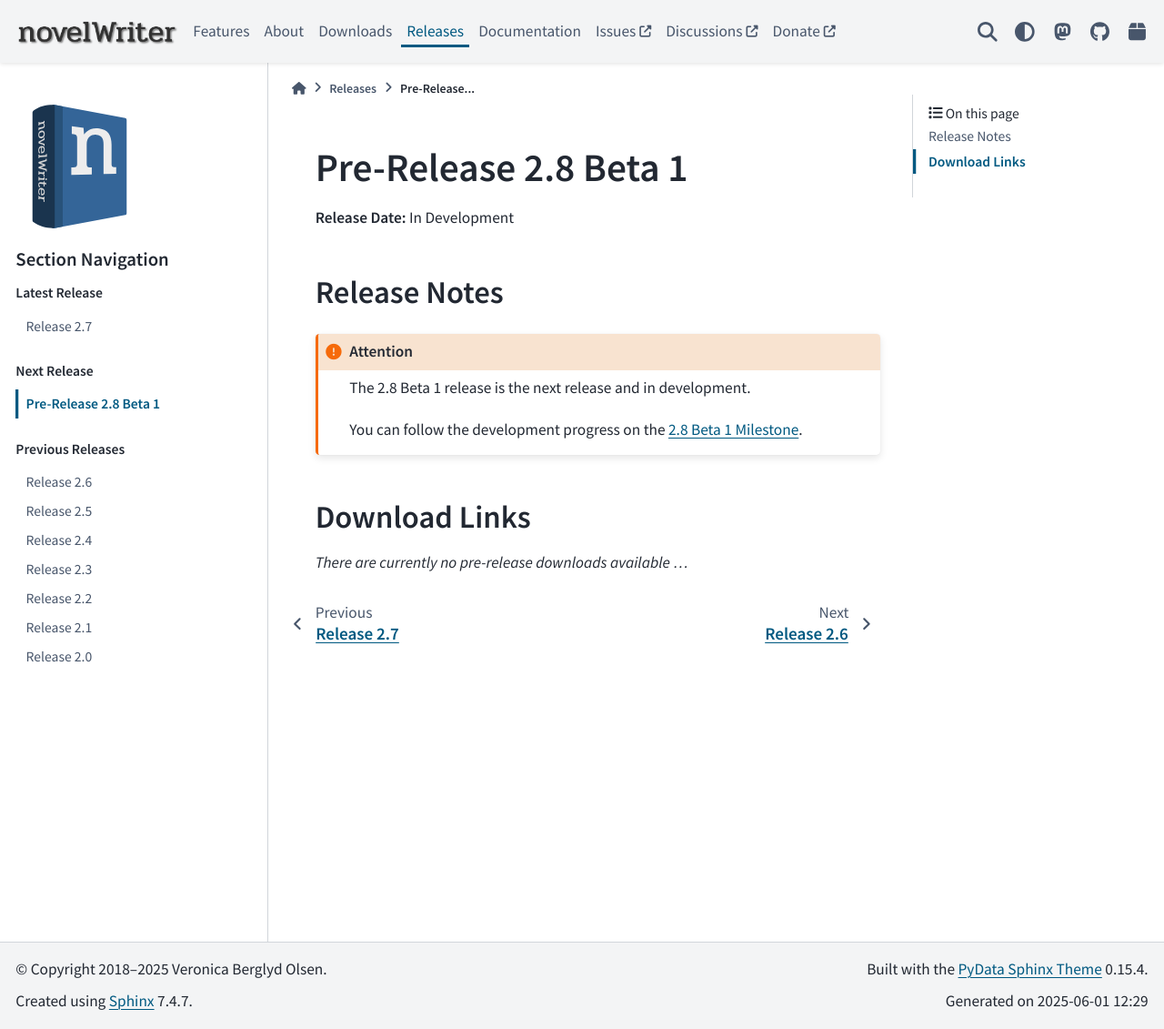
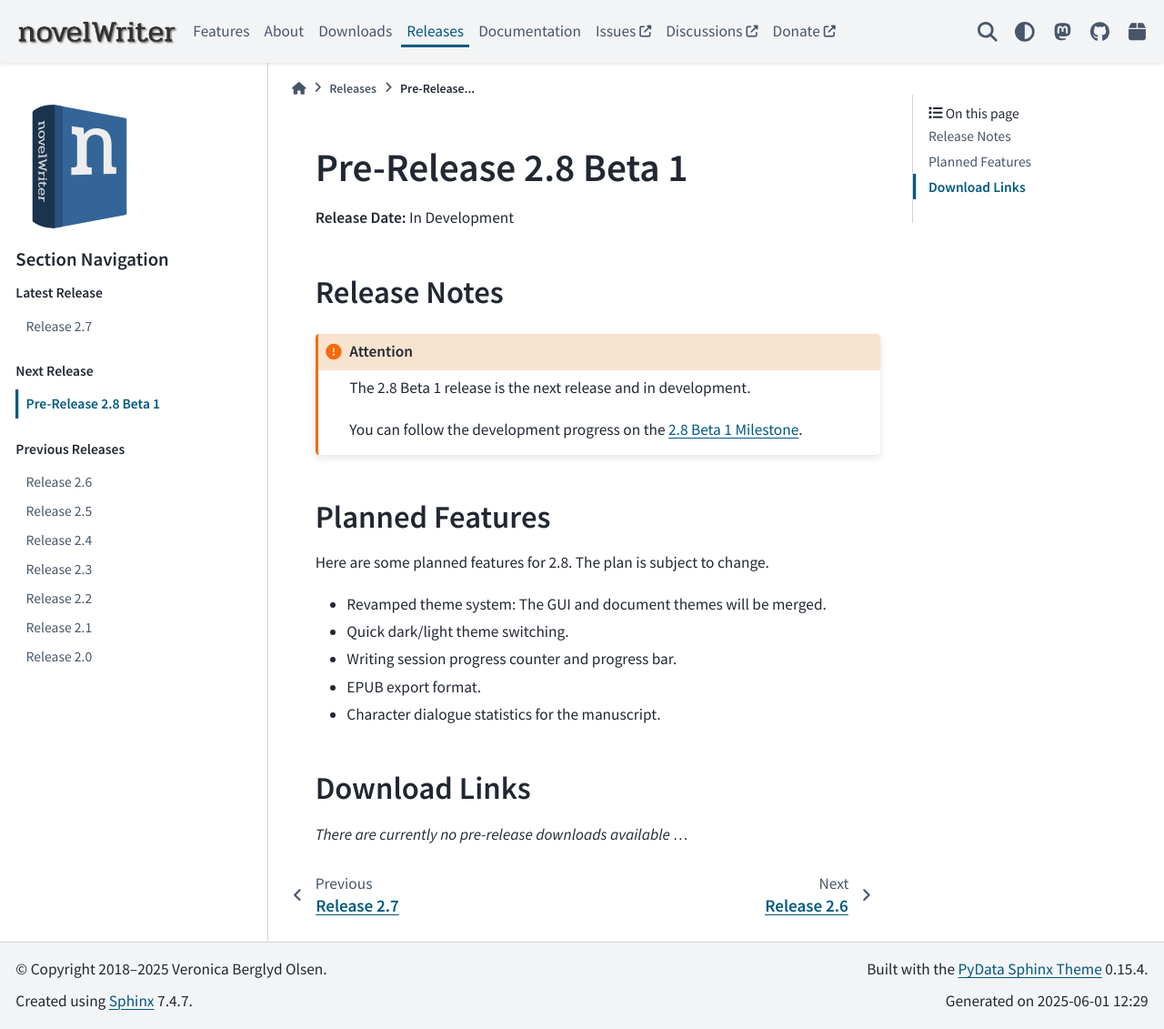
Before and after one commit to vkbo/novelWriter.io, a Sphinx documentation site: the page built from source/releases/release_2_8.rst, in a window 1280 px wide and 1131 px high. Shown: the whole window at 91% size. Built offline with Sphinx 7.4.7 and the PyData theme 0.15.4, drawn with Linux system fonts in a browser that asks for light colours.

Commit message:
Minor updates and typo fixes

```diff
--- a/source/releases/release_2_7.rst
+++ b/source/releases/release_2_7.rst
@@ -11,7 +11,7 @@
 Release Notes
 =============
 
-Release 2.7 features an update of the apps icons. In addition, a new style of comments for tracking story structure are available
+Release 2.7 features an update of the app icons. In addition, a new style of comments for tracking story structure are available
 for those that really like to dig into story planning and mapping.
 
 Under the hood, novelWriter has switched to version 6 of the Qt library which is used to draw the user interface. The change has
--- a/source/releases/release_2_8.rst
+++ b/source/releases/release_2_8.rst
@@ -17,6 +17,18 @@
    You can follow the development progress on the `2.8 Beta 1 Milestone <https://github.com/vkbo/novelWriter/milestone/89>`__.
 
 
+Planned Features
+================
+
+Here are some planned features for 2.8. The plan is subject to change.
+
+* Revamped theme system: The GUI and document themes will be merged.
+* Quick dark/light theme switching.
+* Writing session progress counter and progress bar.
+* EPUB export format.
+* Character dialogue statistics for the manuscript.
+
+
 Download Links
 ==============
 
```
